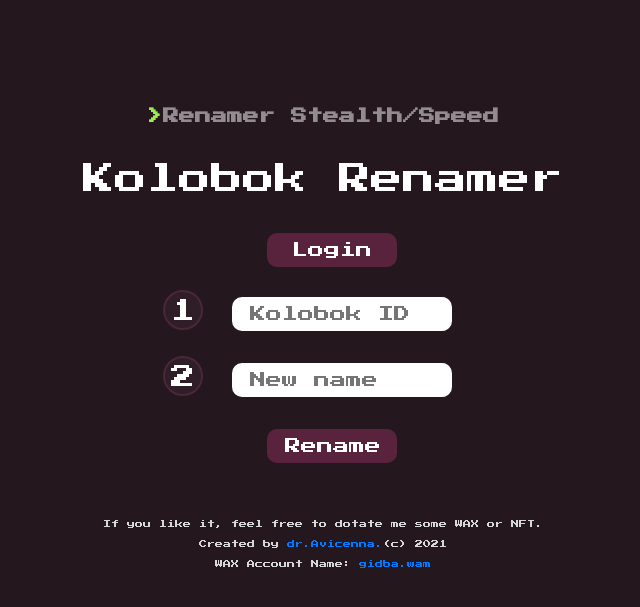
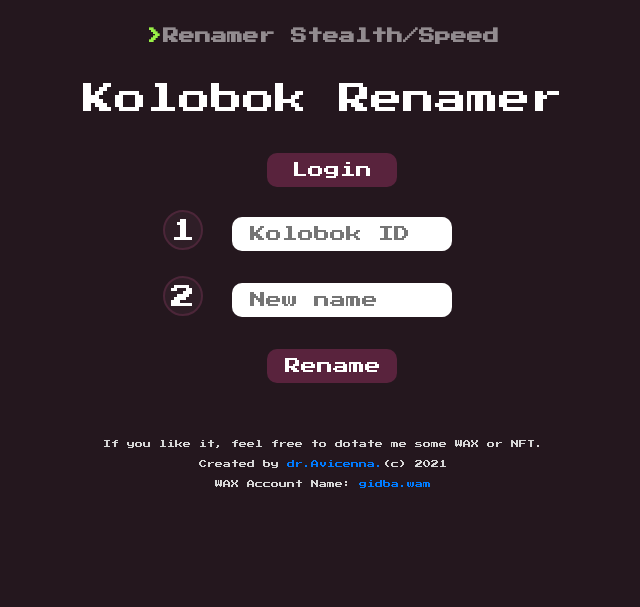
Before and after one commit to dravicenna/kolobok_tools, a PHP site: page /index.html in a window 1280 px wide. Shown: the top 607 px of the page, without its empty margins (317-957 px from the left). Run offline with PHP 8.4, Linux system fonts and the light colour scheme; some web fonts are replaced.

Commit message:
fix css and clean up

```diff
--- a/css/mystyle.css
+++ b/css/mystyle.css
@@ -5,6 +5,11 @@
 
 @import url('https://fonts.googleapis.com/css2?family=Press+Start+2P&display=swap');
 
+/* canvas {
+  height: 200px !important;
+  width: 400px !important;
+  align-items: center;
+} */
 html, body{
   background:#24171e;
 }
@@ -35,13 +40,17 @@ div h4{
   margin-bottom:10px;
 
 }
+div .row{
+  margin-top: 20px;
+  margin-bottom: 20px;
+}
+.chart-container{
+  position:relative;
+  top:20px;
+}
 .container{
   position:relative;
-  top:100px;
-}
-
-.container h1, .container span{
-  /* font-family:"Pt Sans", helvetica, sans-serif; */
+  top:20px;
 }
 
 .container h1{
@@ -81,10 +90,6 @@ div h4{
 form{
   margin-top:25px;
   display:inline-block;
-}
-
-.fields{
-  /* border-left:2px solid #4c2639 */
 }
 
 .container span{
```
